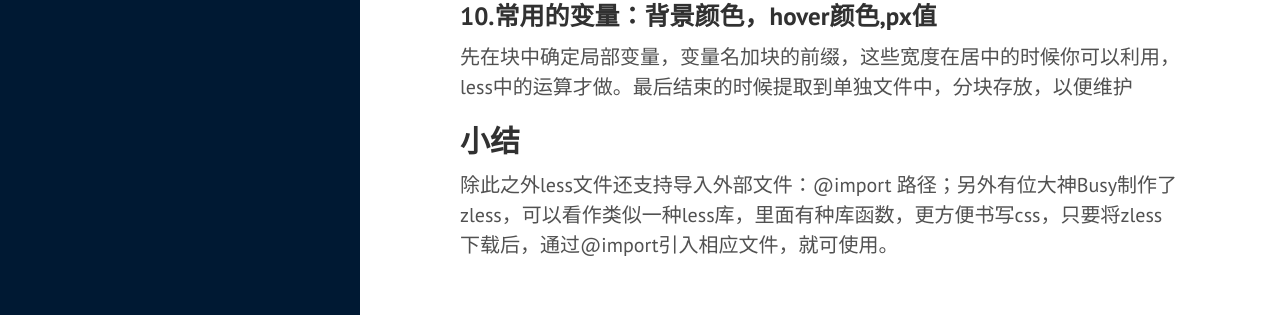
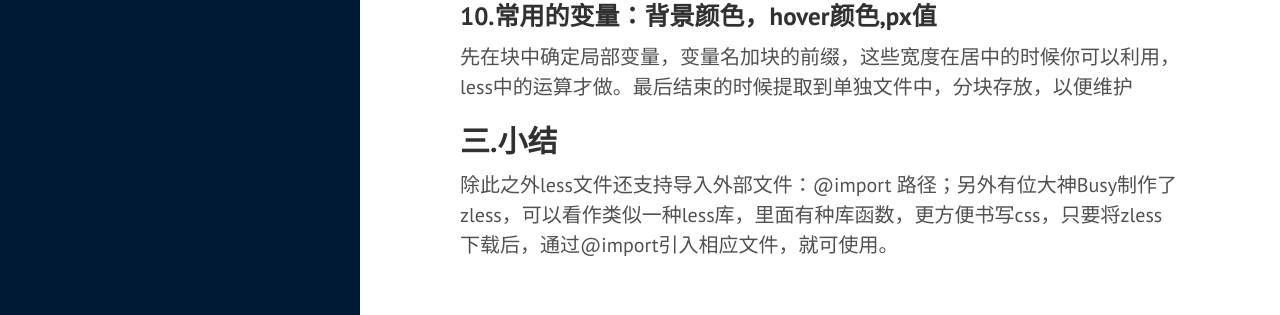
Before and after one commit to fengtaijun0507/fengtaijun0507.github.io, a Jekyll site: the page built from _posts/2016-02-25-less.markdown, in a window 1280 px wide and 900 px high, scrolled down 3233 px. Shown: the part 198-513 px from the top of the window. Built offline with Jekyll 4.4.1, drawn with Linux system fonts in a browser that asks for light colours.

Commit message:
checked1

```diff
--- a/_posts/2016-02-25-less.markdown
+++ b/_posts/2016-02-25-less.markdown
@@ -144,5 +144,5 @@ date:   2016-02-25 22:29
 
 先在块中确定局部变量，变量名加块的前缀，这些宽度在居中的时候你可以利用，less中的运算才做。最后结束的时候提取到单独文件中，分块存放，以便维护
 
-## 小结
+## 三.小结
 除此之外less文件还支持导入外部文件：@import 路径；另外有位大神Busy制作了zless，可以看作类似一种less库，里面有种库函数，更方便书写css，只要将zless下载后，通过@import引入相应文件，就可使用。
```
